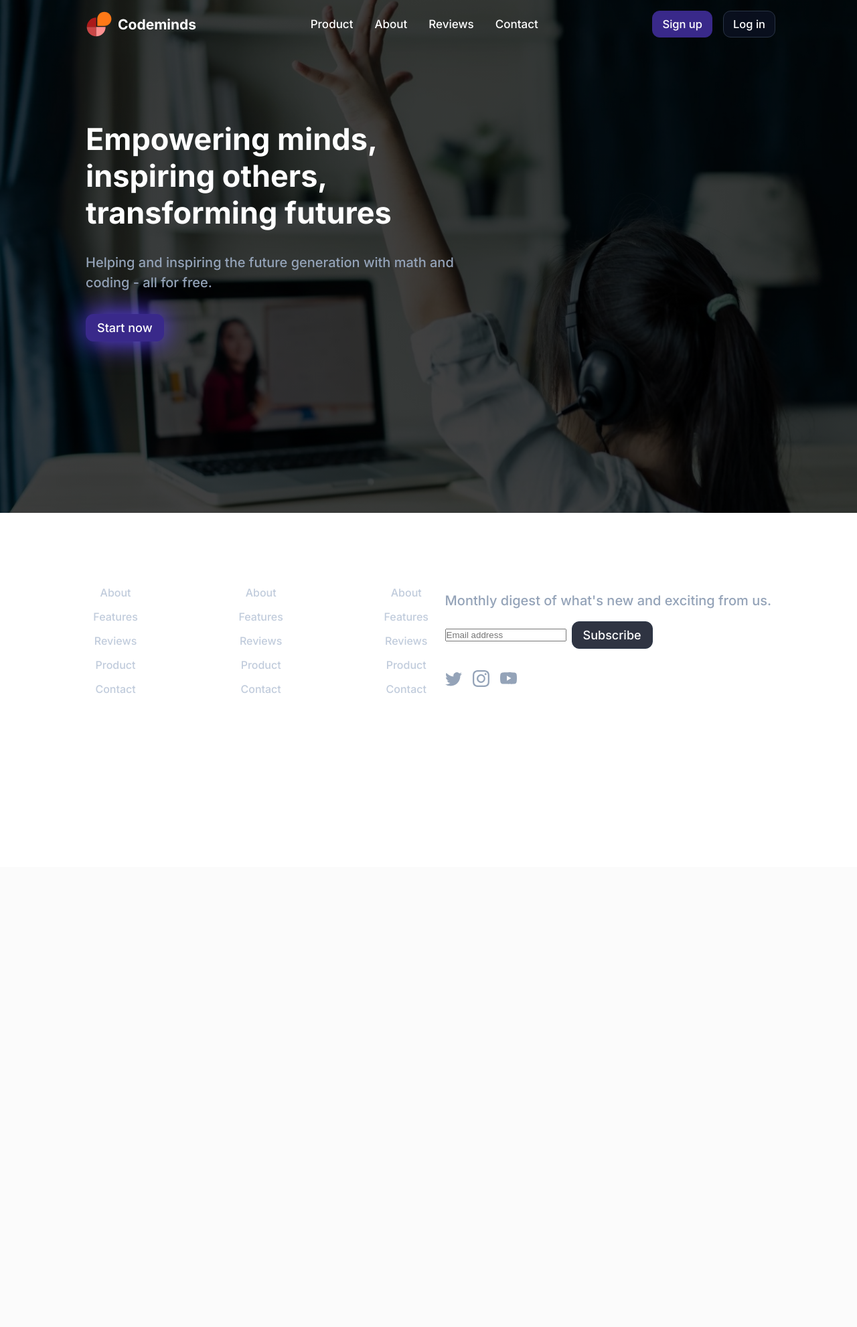
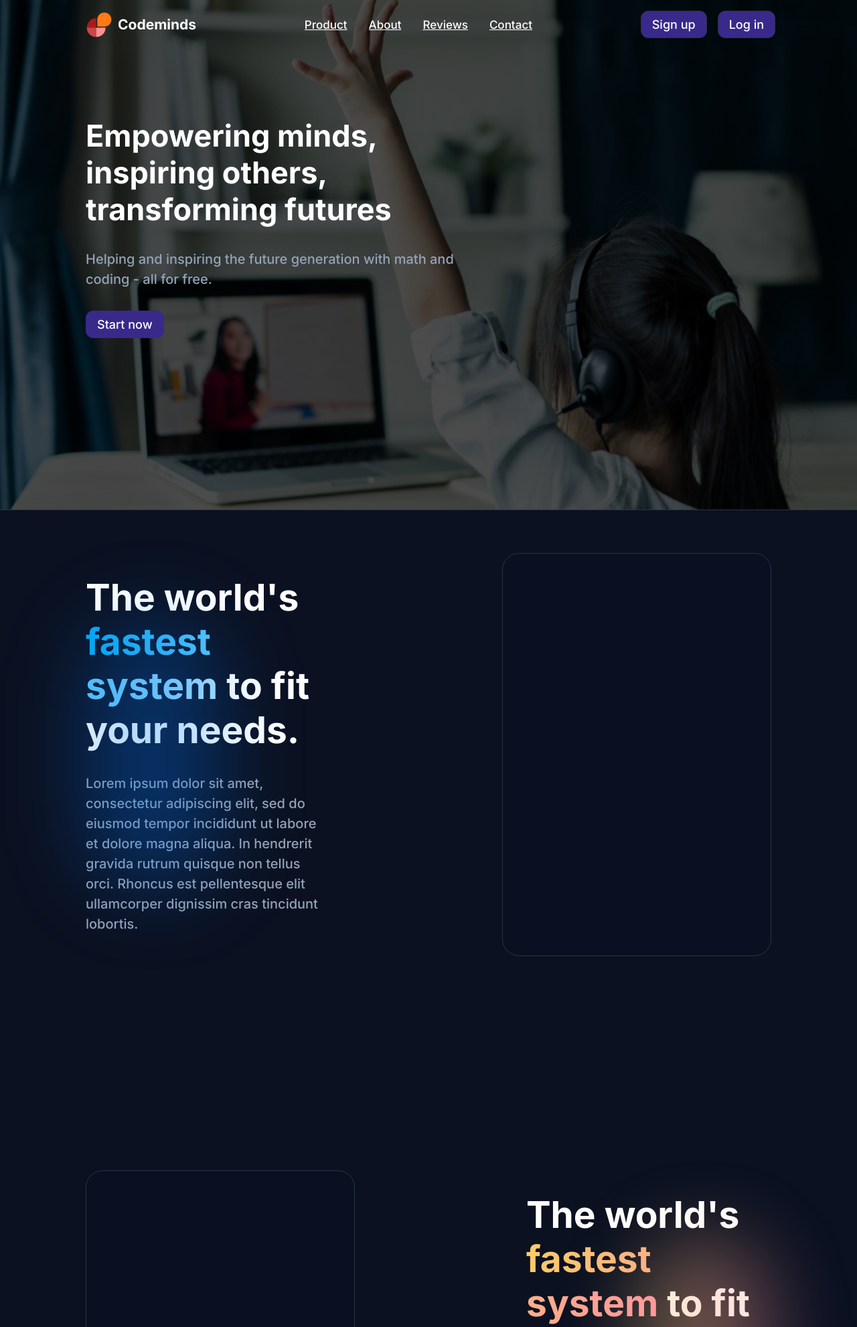
Before and after one commit to clementhart999/clementhart999.github.io, a Flask app: page / in a window 1280 px wide. Shown: the top 1982 px of the page at 67% size. Before the commit the page ends 1035 px from the top, so only its background shows below. Run offline with Flask 3, Linux system fonts and the light colour scheme.

Commit message:
Revert "Website redesign"
This reverts commit c81ed0b5c15db34ee576286c7b1ef1cddeb6165b.

```diff
--- a/api/static/css/style.css
+++ b/api/static/css/style.css
@@ -23,20 +23,20 @@ section {
 }
 
 section.main {
-  background: linear-gradient( rgba(0, 0, 0, 0.75), rgba(0, 0, 0, 0.75)), url("/static/bg.jpg") no-repeat center center;
+  background: linear-gradient( rgba(0, 0, 0, 0.7), rgba(0, 0, 0, 0.7)), url("/static/bg.jpg") no-repeat center center;
   background-size: cover;
   padding-top: 64px;
 }
 
 section.landing {
-  padding-top: 180px;
+  padding-top: 175px;
 }
 
 section.landing * {
   max-width: 600px;
 }
 
-section.primary {
+section.feature {
   background: rgb(11,17,33);
 }
 
@@ -60,25 +60,22 @@ nav {
   transition: 1s, border-bottom 0.25s, backdrop-filter 0s, -webkit-backdrop-filter 0s;
 }
 
-nav#navbar {
-  padding: 16px 128px;
-}
-
 nav#navbar a {
   font-size: 17px;
   color: white;
-  text-decoration: none;
 }
 
-nav#navbar button {
-  font-size: 16.5px;
-  padding: 9px 14px;
-  border-width: 1px;
+nav#navbar {
+  padding: 16px 128px;
 }
 
 nav#navbar #title {
   font-size: 21px;
   font-weight: bold;
+}
+
+nav#navbar input[type="text"] {
+  padding: 8px 10px;
 }
 
 nav#navbar a#bar {
@@ -195,42 +192,102 @@ h6 {
 }
 
 p {
+  font-family: Inter;
   font-size: 20px;
   color: #94a3b8;
   line-height: 1.5;
 }
 
-a {
-  color: #c1ccdc;
-  transition: 0.3s;
-  text-decoration: none;
-}
-
 button {
   font-family: Inter;
-  background-color: #39298A;
-  color: white;
+  cursor: pointer;
   font-size: 18px;
   font-weight: 500;
   width: fit-content;
   padding: 9px 16px;
   border-radius: 11px;
-  border: 1.5px solid #39298A;
+  border: 1px solid transparent;
   transition: 0.3s;
-  cursor: pointer;
+  background-color: #39298A;
+  color: white;
+  border-color: #293445;
 }
 
-button:hover {
+button.secondary {
+  background: #39298A;
+  border: 1.5px solid #39298A;
+}
+
+button.secondary:hover {
   border-color: #5239CC;
 }
 
-button:active {
+button.secondary:active {
   border-color: #795EFF;
 }
 
-button.secondary {
-  background-color: rgba(11,17,33,0.85);
-  border-color: #293445;
+.card {
+  background: rgba(11,17,33,0.8);
+  border: 1px solid #293445;
+  border-radius: 25px;
+  width: 100%;
+  height: 600px;
+}
+
+section.feature .card {
+  width: 80%;
+}
+
+.accent-purple {
+  color: #A694FF;
+  text-shadow: 0 0 25px #795EFF;
+}
+
+.accent-green {
+  background: linear-gradient(90deg, #a8ffb5, #40a04e);
+  -webkit-background-clip: text;
+	-webkit-text-fill-color: transparent;
+}
+
+.accent-blue {
+  background: linear-gradient(90deg, #01A9F4, #B5E8FF);
+	-webkit-background-clip: text;
+	-webkit-text-fill-color: transparent;
+}
+
+.accent-sunset {
+  background: linear-gradient(90deg, #FACC69, #FF91A5);
+	-webkit-background-clip: text;
+	-webkit-text-fill-color: transparent;
+}
+
+.shadow-blue {
+  position: absolute;
+  width: 200px;
+  height: 400px;
+  border-radius: 200px;
+  filter: blur(60px);
+  background: rgba(0, 122, 255, 0.3);
+}
+
+.shadow-sunset {
+  position: absolute;
+  width: 200px;
+  height: 400px;
+  border-radius: 200px;
+  filter: blur(60px);
+  background: linear-gradient(90deg, #FACC69, #FF91A5);
+  opacity: 0.4;
+}
+
+.shadow-green {
+  position: absolute;
+  width: 200px;
+  height: 400px;
+  border-radius: 200px;
+  filter: blur(60px);
+  background: #349442;
+  opacity: 0.4;
 }
 
 @media (max-width: 1200px) {
--- a/api/templates/index.html
+++ b/api/templates/index.html
@@ -22,7 +22,7 @@
 		  </div>
       <div class="flex gap-16">
         <button>Sign up</button>
-        <button class="secondary">Log in</button>
+        <button>Log in</button>
         <a onclick="nav();" id="bar">
           <svg xmlns="http://www.w3.org/2000/svg" width="25" height="25" fill="white" class="bi bi-list" viewBox="0 0 16 16" id="bar">
   <path fill-rule="evenodd" d="M2.5 12a.5.5 0 0 1 .5-.5h10a.5.5 0 0 1 0 1H3a.5.5 0 0 1-.5-.5zm0-4a.5.5 0 0 1 .5-.5h10a.5.5 0 0 1 0 1H3a.5.5 0 0 1-.5-.5zm0-4a.5.5 0 0 1 .5-.5h10a.5.5 0 0 1 0 1H3a.5.5 0 0 1-.5-.5z"/>
@@ -33,7 +33,31 @@
     <section class="flex col left gap-32 main landing">
       <h2>Empowering minds, inspiring others, transforming futures</h2>
       <p>Helping and inspiring the future generation with math and coding - all for free.</p>
-      <button style="box-shadow:0px 0px 40px 1px #6344ff;">Start now</button>
+      <button class="secondary">Start now</button>
+    </section>
+    <section class="flex row space-between gap-256 feature" id="feature" style="border-top: 1.5px solid #293445;">
+      <span class="shadow-blue"></span>
+      <div class="flex col left gap-32">
+        <h1 style="max-width: 750px;">The world's <span class="accent-blue">fastest system</span> to fit your needs.</h1>
+        <p style="max-width: 700px;">Lorem ipsum dolor sit amet, consectetur adipiscing elit, sed do eiusmod tempor incididunt ut labore et dolore magna aliqua. In hendrerit gravida rutrum quisque non tellus orci. Rhoncus est pellentesque elit ullamcorper dignissim cras tincidunt lobortis.</p>
+      </div>
+      <div class="card"></div>
+    </section>
+    <section class="flex row-reverse space-between gap-256 feature" id="feature">
+      <span class="shadow-sunset"></span>
+      <div class="flex col left gap-32">
+        <h1 style="max-width: 750px;">The world's <span class="accent-sunset">fastest system</span> to fit your needs.</h1>
+        <p style="max-width: 700px;">Lorem ipsum dolor sit amet, consectetur adipiscing elit, sed do eiusmod tempor incididunt ut labore et dolore magna aliqua. In hendrerit gravida rutrum quisque non tellus orci. Rhoncus est pellentesque elit ullamcorper dignissim cras tincidunt lobortis.</p>
+      </div>
+      <div class="card"></div>
+    </section>
+    <section class="flex row space-between gap-256 feature" id="feature" style="border-bottom: 1.5px solid #293445;">
+      <span class="shadow-green"></span>
+      <div class="flex col left gap-32">
+        <h1 style="max-width: 750px;">The world's <span class="accent-green">fastest system</span> to fit your needs.</h1>
+        <p style="max-width: 700px;">Lorem ipsum dolor sit amet, consectetur adipiscing elit, sed do eiusmod tempor incididunt ut labore et dolore magna aliqua. In hendrerit gravida rutrum quisque non tellus orci. Rhoncus est pellentesque elit ullamcorper dignissim cras tincidunt lobortis.</p>
+      </div>
+      <div class="card"></div>
     </section>
     <section class="secondary border-top">
       <div class="flex space-between left" id="footer">
```
